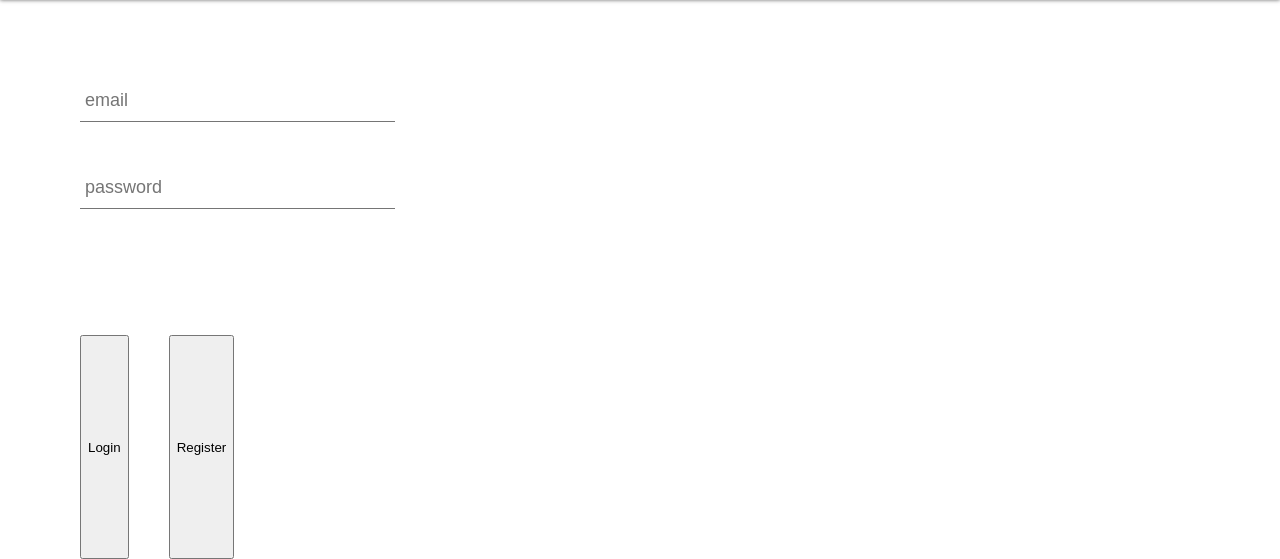
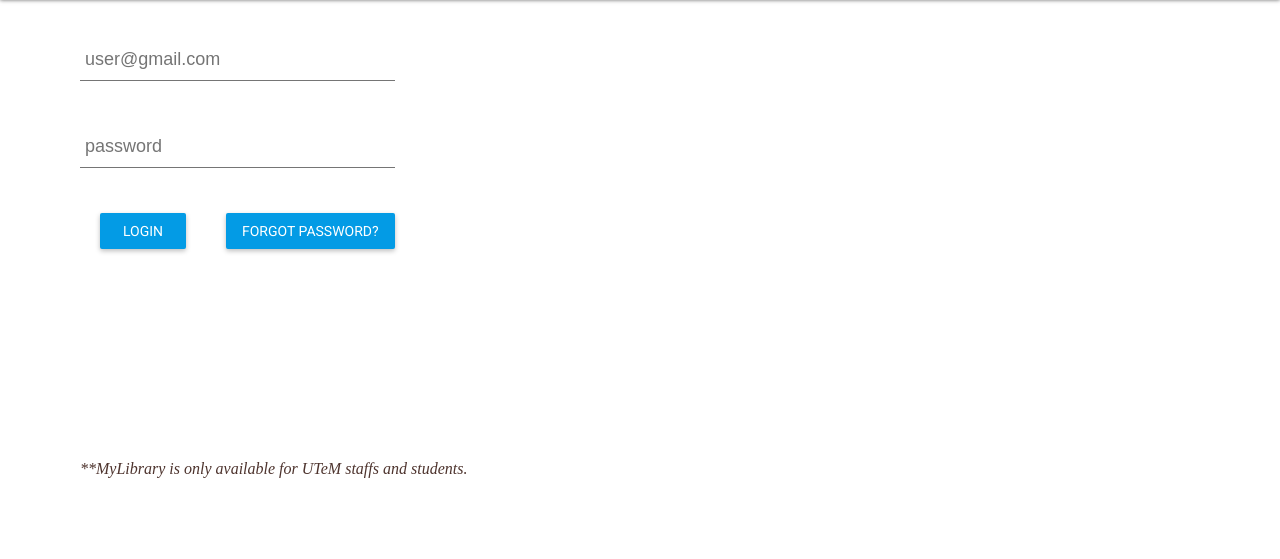
Before and after one commit to konyee95/Web-Application-Development, a PHP site: page /login.html in a window 1280 px wide. Shown: the part 296-855 px from the top of the page. Run offline with PHP 8.4, Linux system fonts and the light colour scheme.

Commit message:
done with login form

```diff
--- a/MyLibrary/css/auth-form.css
+++ b/MyLibrary/css/auth-form.css
@@ -1,3 +1,9 @@
+.auth-nav-header {
+  display: flex;
+  flex: 1;
+  justify-content: space-between;
+  padding: 0 40px 0 0;
+}
 .auth-container-header {
   display: flex;
   height: 30vh;
@@ -44,18 +50,26 @@
 
 .login-form {
   display: flex;
-  flex: .6;
   flex-direction: column;
   justify-content: center;
+  padding-top: 40px;
 }
 
 .button-group {
   display: flex;
-  flex: .4;
   flex-direction: row;
   justify-content: flex-start;
 }
 
-.button-group > button {
-  margin-right: 40px;
+.button-group > a {
+  margin: 0 20px;
 }
+
+.user-note {
+  font-family: 'Roboto-Thin';
+  font-weight: 100;
+  position: absolute;
+  bottom: 10px;
+  left: 80px;
+  font-style: italic;
+}
--- a/MyLibrary/login.html
+++ b/MyLibrary/login.html
@@ -22,7 +22,10 @@
 
 <body onload="init()">
     <div id="navigation">
-        <a class="site-title" href="./index.html">MyLibrary</a>
+        <div class="auth-nav-header">
+            <a class="site-title" href="./index.html">MyLibrary</a>
+            <a href="#" class="button button-secondary">Need an account?</a>
+        </div>
     </div>
     <div class="auth-container-header some-shadow">
         <p class="auth-title">Login to MyLibrary</p>
@@ -31,7 +34,7 @@
         <div class="auth-form">
             <form id="login-form" class="login-form" action="" method="POST">
                 <div class="material-input-container">
-                    <input type="text" class="material-input" placeholder="email" required>
+                    <input type="text" class="material-input" placeholder="user@gmail.com" required>
                     <span class="material-input-highlight"></span>
                     <span class="material-input-bar"></span>
                     <label class="material-input-label"></label>
@@ -44,9 +47,10 @@
                 </div>
             </form>
             <div class="button-group">
-                <button class="material-button">Login</button>
-                <button class="material-button btn-orange">Register</button>
+                <a href="#" class="button button-primary">&nbsp Login &nbsp</a>
+                <a href="#" class="button button-primary">Forgot Password?</a>
             </div>
+            <p class="user-note">**MyLibrary is only available for UTeM staffs and students.</p>
         </div>
         <div class="auth-form-empty">
 
```
